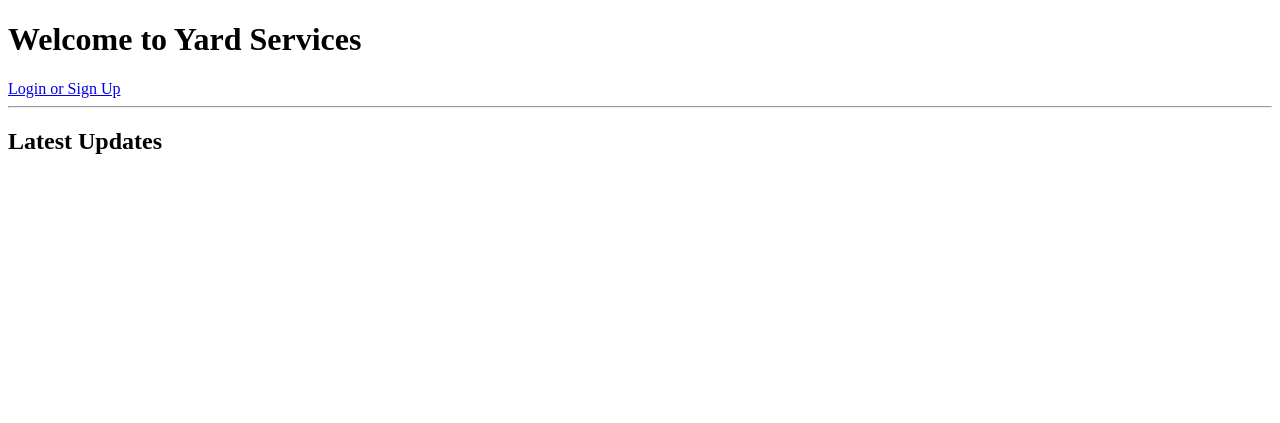
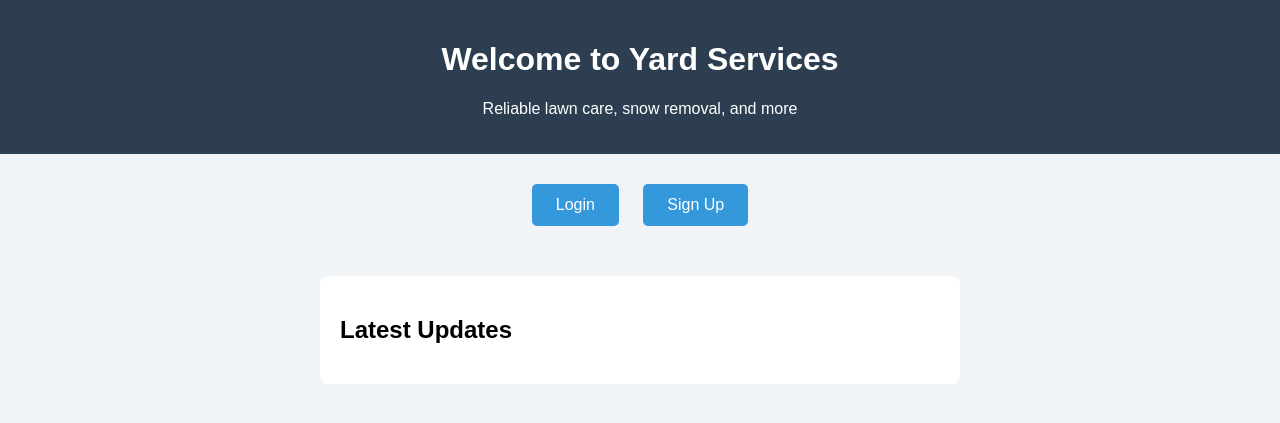
Before and after one commit to Mr-A-Hacker/Yard-sevices, a Flask app: page / in a window 1280 px wide. Shown: the top 423 px of the page. Run offline with Flask 3, Linux system fonts and the light colour scheme.

Commit message:
Enhance home page layout and styling
Signed-off-by: MR.A_HACKER <abdullahlababidi70@gmail.com>

```diff
--- a/templates/home.html
+++ b/templates/home.html
@@ -2,24 +2,76 @@
 <html>
 <head>
   <title>Yard Services</title>
+  <style>
+    body {
+      font-family: Arial, sans-serif;
+      background: #f0f4f7;
+      margin: 0;
+      padding: 0;
+    }
+    header {
+      background: #2c3e50;
+      color: white;
+      padding: 20px;
+      text-align: center;
+    }
+    .buttons {
+      margin: 20px;
+      text-align: center;
+    }
+    .buttons a {
+      display: inline-block;
+      margin: 10px;
+      padding: 12px 24px;
+      background: #3498db;
+      color: white;
+      text-decoration: none;
+      border-radius: 5px;
+    }
+    .buttons a:hover {
+      background: #2980b9;
+    }
+    .posts {
+      max-width: 600px;
+      margin: 40px auto;
+      background: white;
+      padding: 20px;
+      border-radius: 8px;
+    }
+    .post img {
+      max-width: 100%;
+      border-radius: 5px;
+    }
+  </style>
 </head>
 <body>
+  <header>
     <h1>Welcome to Yard Services</h1>
+    <p>Reliable lawn care, snow removal, and more</p>
+  </header>
 
+  <div class="buttons">
     {% if logged_in %}
-    <a href="/get-started">Get Started Now</a> | <a href="/logout">Logout</a>
+      <a href="/get-started">Get Started Now</a>
+      <a href="/logout">Logout</a>
     {% else %}
-    <a href="/login">Login or Sign Up</a>
+      <a href="/login">Login</a>
+      <a href="/login">Sign Up</a>
     {% endif %}
+  </div>
 
-  <hr>
+  <div class="posts">
     <h2>Latest Updates</h2>
     {% for post in posts %}
+      <div class="post">
         <h3>{{ post.title }}</h3>
         <p>{{ post.content }}</p>
         {% if post.image %}
-      <img src="{{ url_for('static', filename='uploads/' + post.image) }}" width="300">
+          <img src="{{ url_for('static', filename='uploads/' + post.image) }}">
         {% endif %}
+      </div>
+      <hr>
     {% endfor %}
+  </div>
 </body>
 </html>
```
Lines whose indentation alone changed are shown as unchanged.
